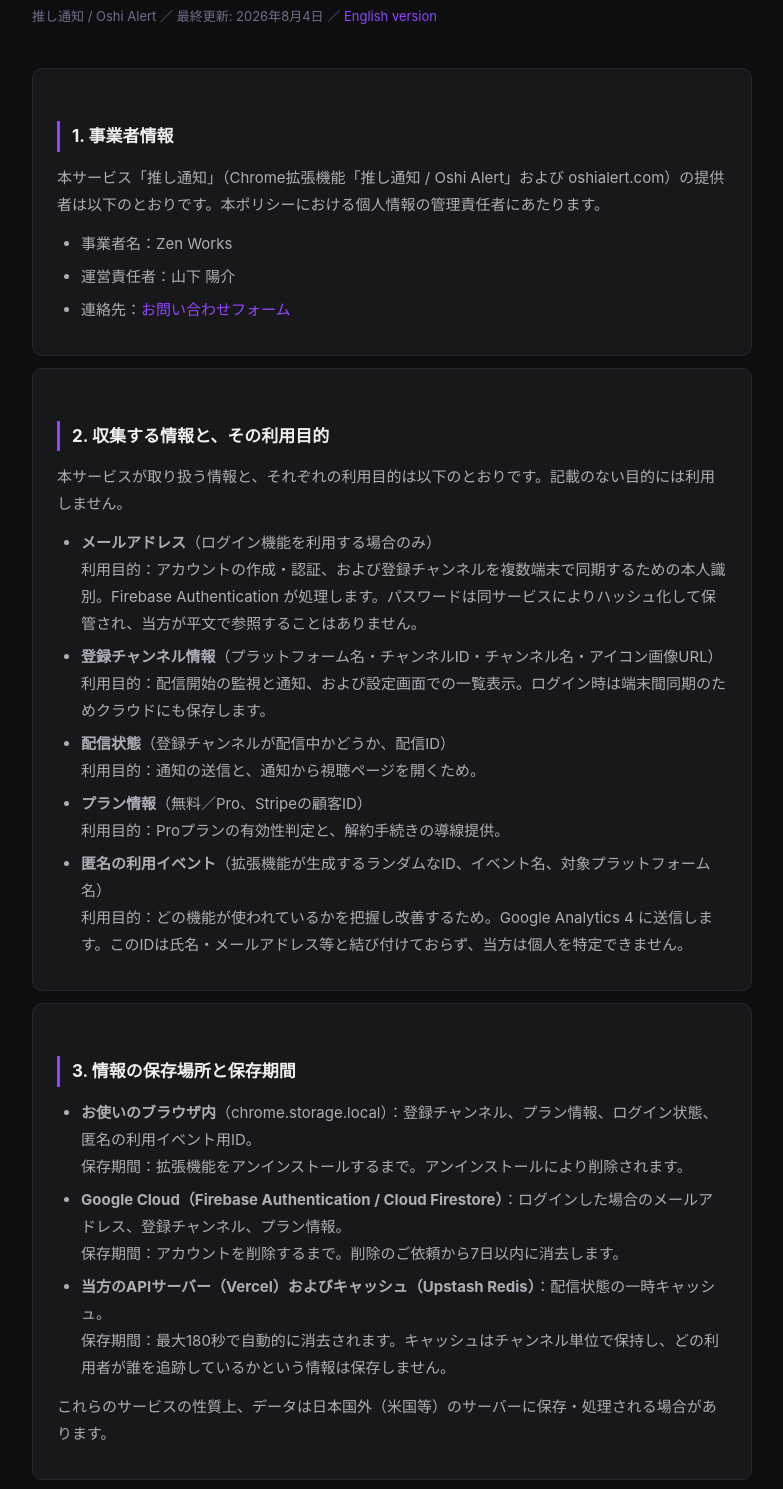
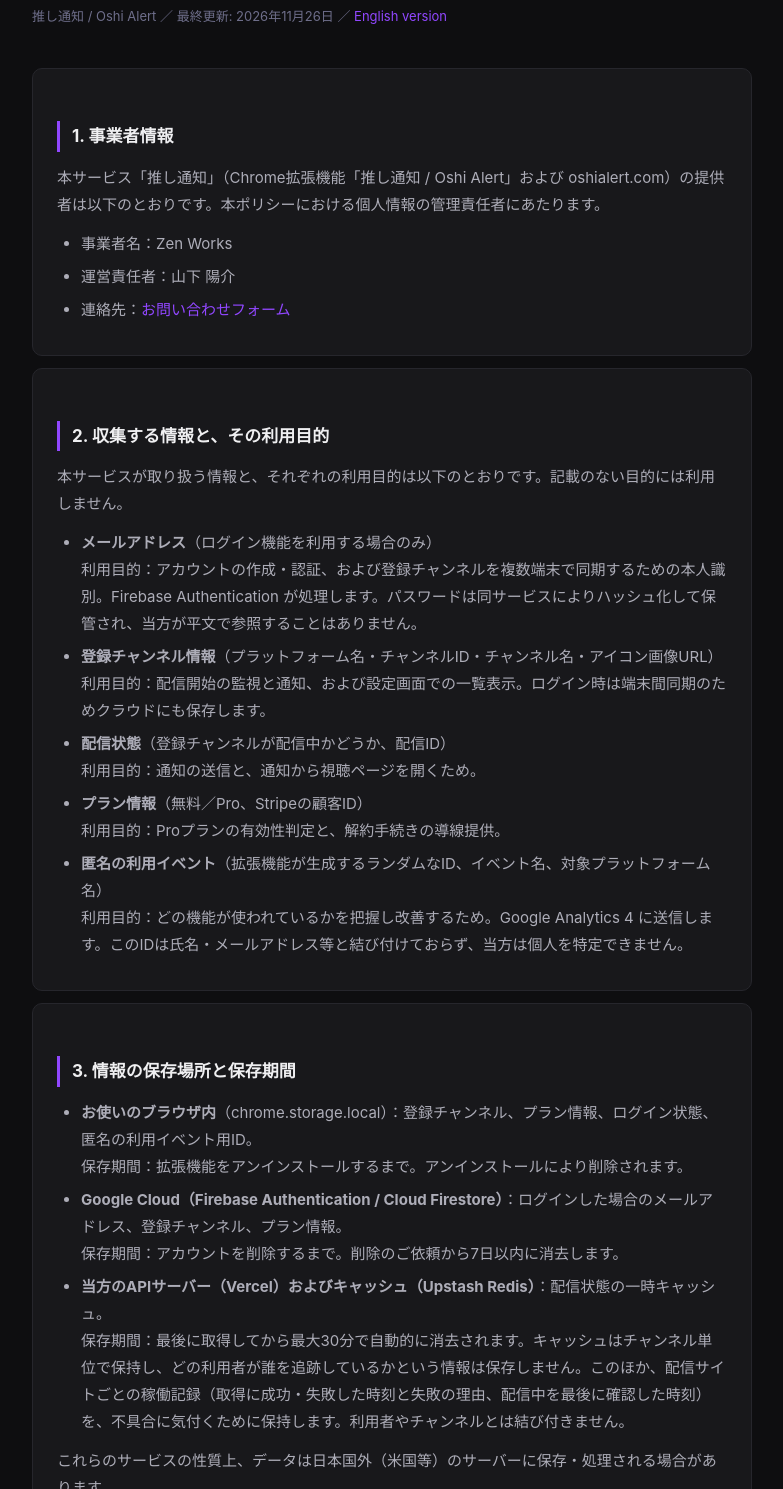
Before and after one commit to yohsuke1977/oshicheck, a browser extension: page privacy-policy.html in a window 1280 px wide. Shown: the part 98-1587 px from the top of the page, without its empty margins (248-1031 px from the left). Drawn offline with Linux system fonts and the light colour scheme.

Commit message:
docs: プライバシーポリシーの保存期間を実装に合わせる（最大30分＋稼働記録）
#19 で配信状態キャッシュの保持を1800秒にしたのに、ポリシーは180秒のままだった。
LP側（oshialert.com/privacy）と同じ文面に揃える。Refs yohsuke1977/oshi-lp#3

Co-Authored-By: Claude Opus 5.5 <noreply@anthropic.com>

```diff
--- a/privacy-policy.html
+++ b/privacy-policy.html
@@ -35,7 +35,7 @@
 <body>
   <div class="container">
     <h1>プライバシーポリシー</h1>
-    <p class="meta">推し通知 / Oshi Alert ／ 最終更新: 2026年8月4日 ／ <a href="https://oshialert.com/privacy/en">English version</a></p>
+    <p class="meta">推し通知 / Oshi Alert ／ 最終更新: 2026年11月26日 ／ <a href="https://oshialert.com/privacy/en">English version</a></p>
 
     <div class="card">
       <h2>1. 事業者情報</h2>
@@ -64,7 +64,7 @@
       <ul>
         <li><strong>お使いのブラウザ内</strong>（chrome.storage.local）：登録チャンネル、プラン情報、ログイン状態、匿名の利用イベント用ID。<br>保存期間：拡張機能をアンインストールするまで。アンインストールにより削除されます。</li>
         <li><strong>Google Cloud（Firebase Authentication / Cloud Firestore）</strong>：ログインした場合のメールアドレス、登録チャンネル、プラン情報。<br>保存期間：アカウントを削除するまで。削除のご依頼から7日以内に消去します。</li>
-        <li><strong>当方のAPIサーバー（Vercel）およびキャッシュ（Upstash Redis）</strong>：配信状態の一時キャッシュ。<br>保存期間：最大180秒で自動的に消去されます。キャッシュはチャンネル単位で保持し、どの利用者が誰を追跡しているかという情報は保存しません。</li>
+        <li><strong>当方のAPIサーバー（Vercel）およびキャッシュ（Upstash Redis）</strong>：配信状態の一時キャッシュ。<br>保存期間：最後に取得してから最大30分で自動的に消去されます。キャッシュはチャンネル単位で保持し、どの利用者が誰を追跡しているかという情報は保存しません。このほか、配信サイトごとの稼働記録（取得に成功・失敗した時刻と失敗の理由、配信中を最後に確認した時刻）を、不具合に気付くために保持します。利用者やチャンネルとは結び付きません。</li>
       </ul>
       <p>これらのサービスの性質上、データは日本国外（米国等）のサーバーに保存・処理される場合があります。</p>
     </div>
```
